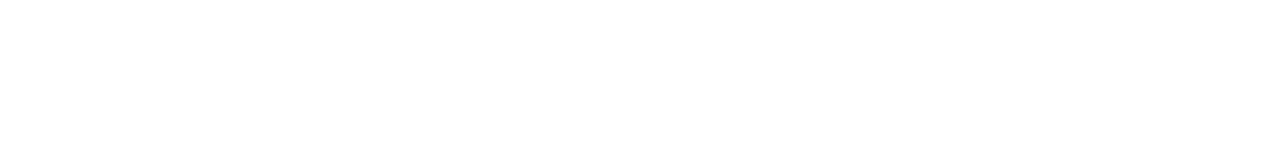
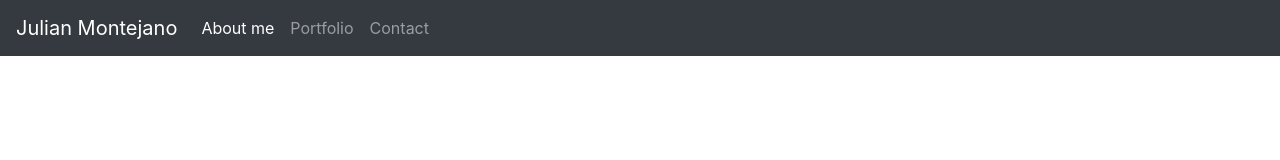
Before and after one commit to jjmonte20/myPortfolio, a plain HTML site: page index.html in a window 1280 px wide. Drawn offline with nearby package versions, Linux system fonts and the light colour scheme.

Commit message:
made templete for the whole site

```diff
--- a/index.html
+++ b/index.html
@@ -2,13 +2,41 @@
 
 <html>
     <head>
+        <!-- reset should be first -->
         <link rel="stylesheet" href="reset.css">
         <link rel="stylesheet" href="https://stackpath.bootstrapcdn.com/bootstrap/4.1.3/css/bootstrap.min.css" integrity="sha384-MCw98/SFnGE8fJT3GXwEOngsV7Zt27NXFoaoApmYm81iuXoPkFOJwJ8ERdknLPMO" crossorigin="anonymous">
+        <!-- my own stylesheet should be last -->
         <link rel="stylesheet" href="style.css">
-
+        <!-- title of the webpage -->
+        <title>About me</title>
     </head>
     <body>
+        <header>
+            <nav class="navbar navbar-expand-lg navbar-dark bg-dark">
+                <a class="navbar-brand" href="#">Julian Montejano</a>
+                <button class="navbar-toggler" type="button" data-toggle="collapse" data-target="#navbarSupportedContent" aria-controls="navbarSupportedContent" aria-expanded="false" aria-label="Toggle navigation">
+                    <span class="navbar-toggler-icon"></span>
+                </button>
 
+                <div class="collapse navbar-collapse" id="navbarSupportedContent">
+                    <ul class="navbar-nav mr-auto">
+                        <li class="nav-item active">
+                            <a class="nav-link" href="#">About me <span class="sr-only">(current)</span></a>
+                        </li>
+                        <li class="nav-item">
+                            <a class="nav-link" href="#">Portfolio</a>
+                        </li>
+                        <li class="nav-item">
+                            <a class="nav-link" href="#">Contact</a>
+                        </li>
+                    </ul>
+                </div>
+            </nav>
+
+            <div class="container">
+
+            </div>
+        </header>
 
         <!-- jquery for the bootstrap -->
         <script src="https://code.jquery.com/jquery-3.3.1.min.js" integrity="sha256-FgpCb/KJQlLNfOu91ta32o/NMZxltwRo8QtmkMRdAu8=" crossorigin="anonymous"></script>
```
